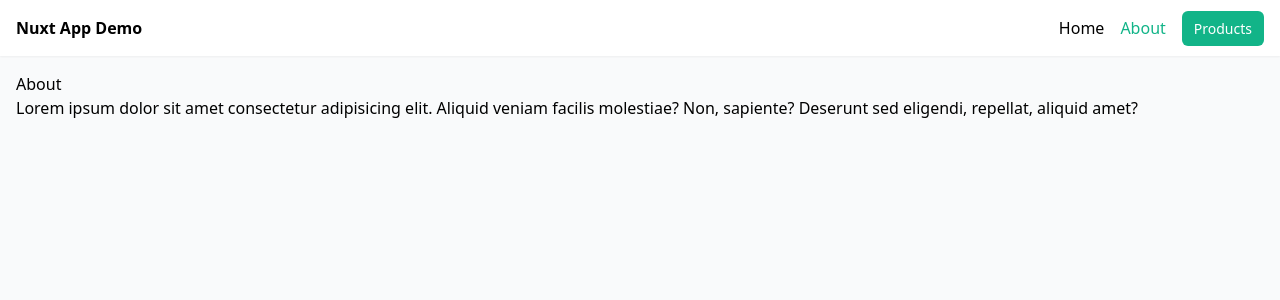
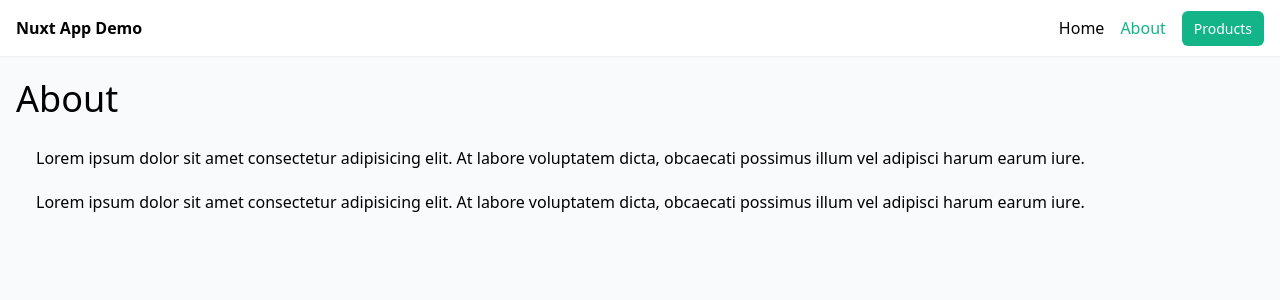
Before and after one commit to rahimasalman/nuxt-products-demo, a Nuxt app: page /about in a window 1280 px wide. Shown: the top 300 px of the page. Built offline with nearby package versions, Linux system fonts and the light colour scheme; no server answers.

Commit message:
feat: add server routes for front-end

```diff
--- a/pages/about.vue
+++ b/pages/about.vue
@@ -1,14 +1,11 @@
 <template>
   <div>
-    <h1>
-      About
-    </h1>
-    <p>
-      Lorem ipsum dolor sit amet consectetur adipisicing elit. Aliquid veniam facilis molestiae? Non, sapiente?
-      Deserunt sed eligendi, repellat, aliquid amet?
-    </p>
+    <h2>About</h2>
+    <p>Lorem ipsum dolor sit amet consectetur adipisicing elit. At labore voluptatem
+      dicta, obcaecati possimus illum vel adipisci harum earum iure.</p>
+    <p>Lorem ipsum dolor sit amet consectetur adipisicing elit. At labore voluptatem
+      dicta, obcaecati possimus illum vel adipisci harum earum iure.</p>
     <div>{{ data }}</div>
-    <div>{{ postData }}</div>
   </div>
 </template>
 
@@ -18,5 +15,14 @@ const {data} = await useFetch('/api/test?name=mario', {
   body: {age: 40}
 })
 </script>
+<style scoped>
+h2 {
+  margin-bottom: 20px;
+  font-size: 36px;
+}
 
-<style scoped></style>
+p {
+  margin: 20px;
+}
+
+</style>
```
